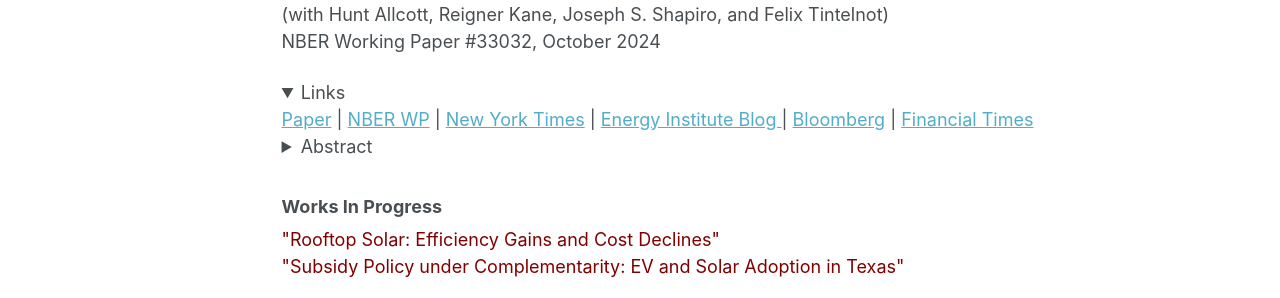
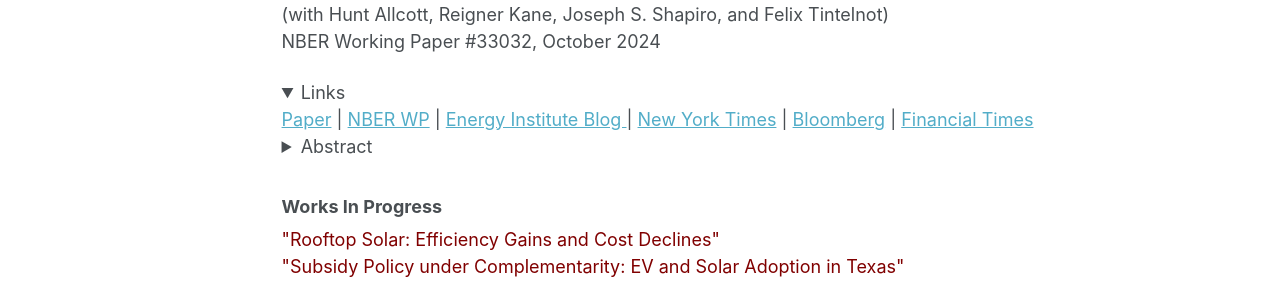
Before and after one commit to MMaydanchik/mmaydanchik.github.io, a Jekyll site: the page built from _pages/about.md, in a window 1280 px wide and 1235 px high. Shown: the part 556-854 px from the top of the window. Built offline with Jekyll 4.4.1, drawn with Linux system fonts in a browser that asks for light colours.

```diff
--- a/_pages/about.md
+++ b/_pages/about.md
@@ -31,7 +31,7 @@ NBER Working Paper #33032, October 2024
 
 <details open>
 <summary>Links</summary>
-<a href="/files/EVTrade.pdf">Paper</a> | <a href="https://www.nber.org/papers/w33032">NBER WP</a> | <a href="https://www.nytimes.com/2024/10/07/business/economy/electric-vehicle-tax-credits-study.html">New York Times</a> | <a href="https://energyathaas.wordpress.com/2024/10/07/will-the-iras-buy-american-tilt-help-us-electric-vehicles/"> Energy Institute Blog </a> | <a href="https://www.bloomberg.com/news/articles/2024-11-19/us-electric-vehicle-demand-seen-plunging-27-without-tax-credit">Bloomberg</a> | <a href="https://www.ft.com/content/e8f623e1-c75a-478e-ad8f-aa5b05ef6aa0">Financial Times</a>
+<a href="/files/EVTrade.pdf">Paper</a> | <a href="https://www.nber.org/papers/w33032">NBER WP</a> | <a href="https://energyathaas.wordpress.com/2024/10/07/will-the-iras-buy-american-tilt-help-us-electric-vehicles/"> Energy Institute Blog </a> | <a href="https://www.nytimes.com/2024/10/07/business/economy/electric-vehicle-tax-credits-study.html">New York Times</a> | <a href="https://www.bloomberg.com/news/articles/2024-11-19/us-electric-vehicle-demand-seen-plunging-27-without-tax-credit">Bloomberg</a> | <a href="https://www.ft.com/content/e8f623e1-c75a-478e-ad8f-aa5b05ef6aa0">Financial Times</a>
 </details>
 
 <details closed>
```
